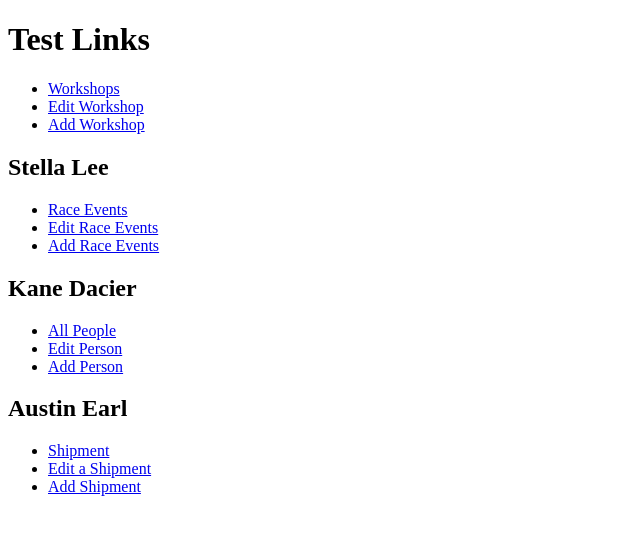
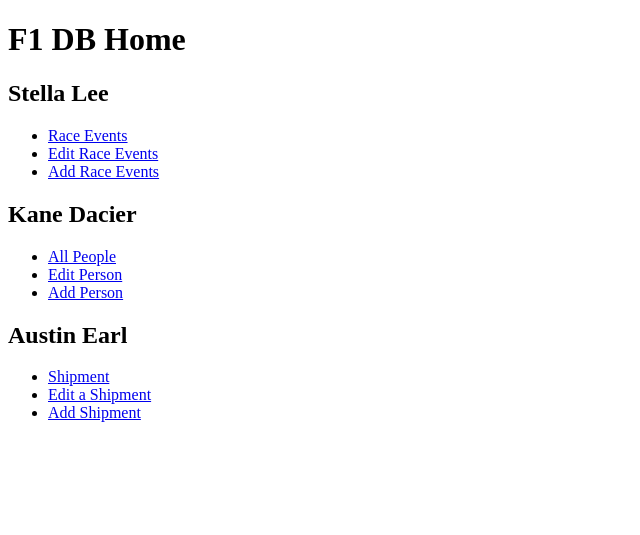
Before and after one commit to gavin-barro/DataRacers, a Flask app: page / in a window 1280 px wide. Shown: the top 535 px of the page, without its empty margins (0-640 px from the left). Run offline with Flask 3, Linux system fonts and the light colour scheme.

Commit message:
Update index.jinja

```diff
--- a/webapp/templates/index.jinja
+++ b/webapp/templates/index.jinja
@@ -4,12 +4,7 @@
     <title>F1DB Home</title>
 </head>
 <body>
-    <h1>Test Links</h1>
-    <ul>
-        <li><a href="workshops">Workshops</a></li>
-        <li><a href="workshops/1">Edit Workshop</a></li>
-        <li><a href="workshops/new">Add Workshop</a></li>
-    </ul>
+    <h1>F1 DB Home</h1>
 
     <h2>Stella Lee</h2>
     <ul>
```
